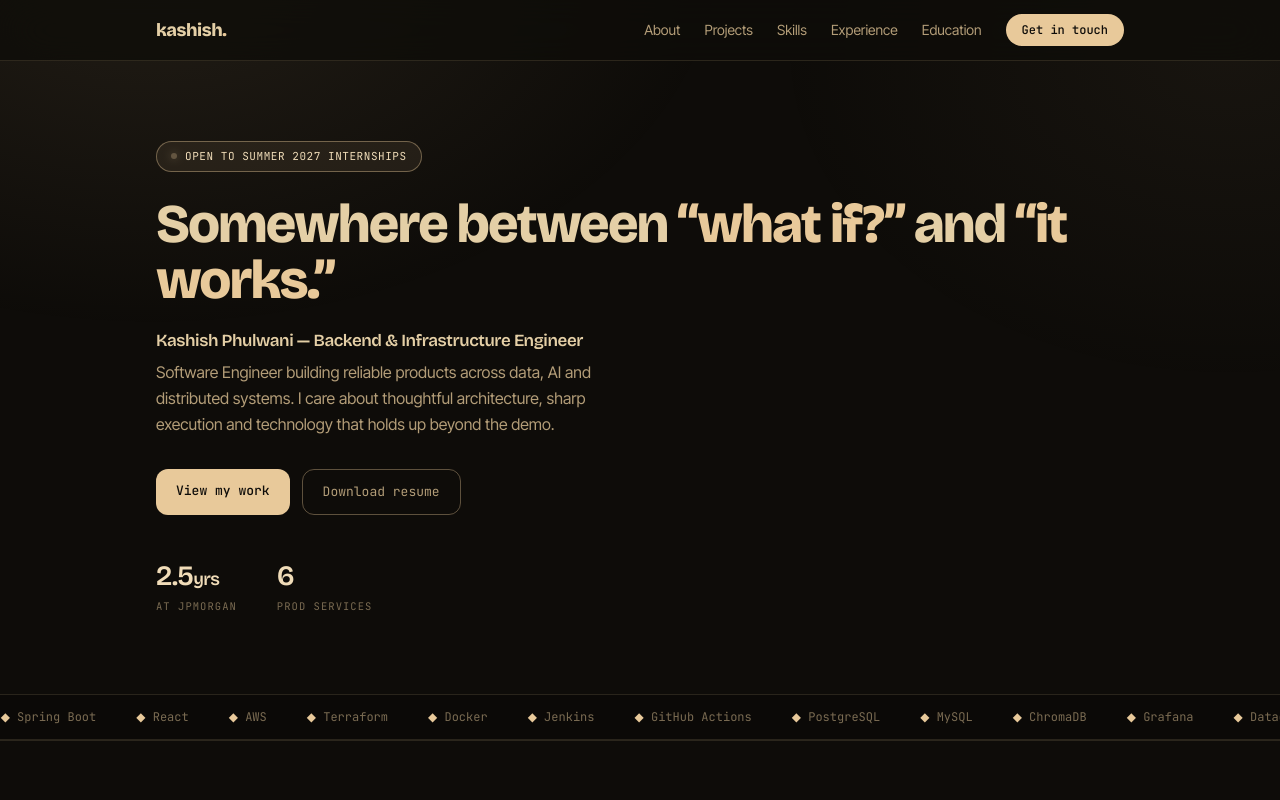
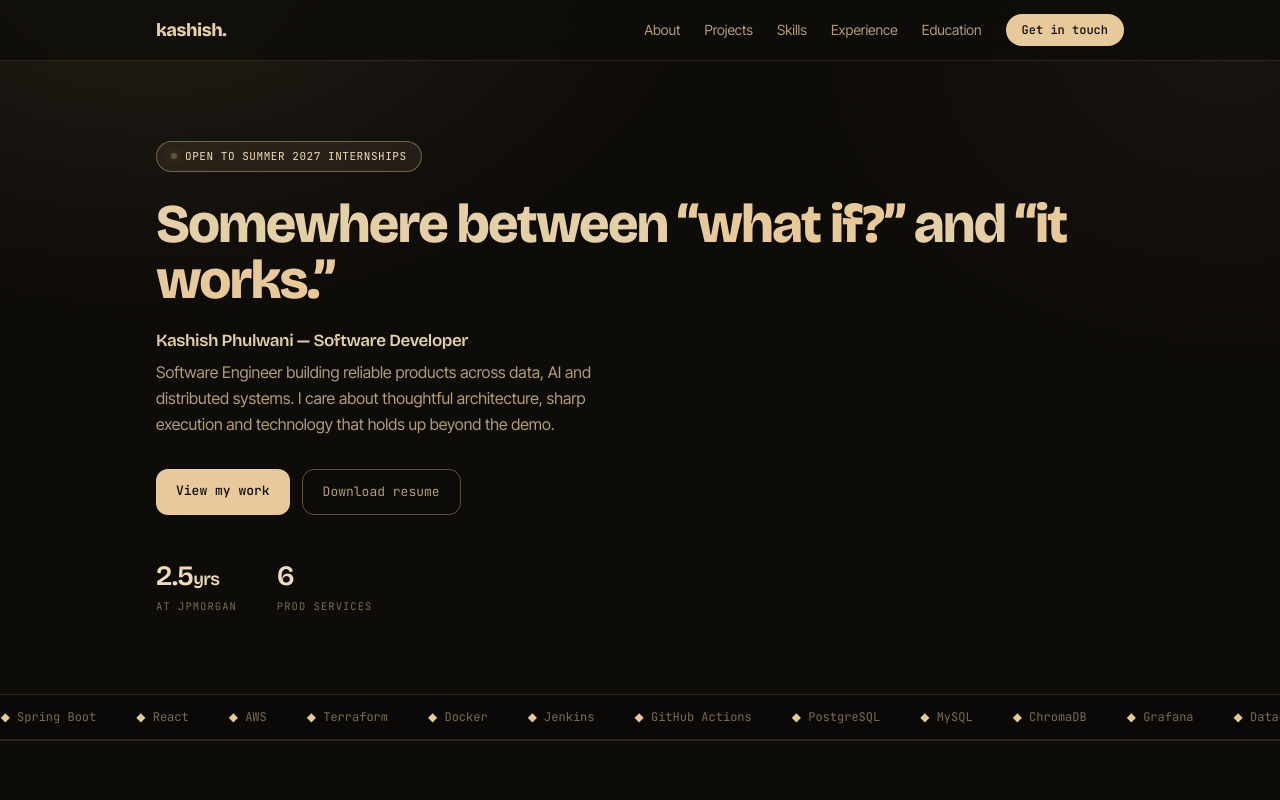
Before and after one commit to kashish0201/portfolio, a Next.js app: page / in a window 1280 px wide. Shown: the top 800 px of the page. Built offline with nearby package versions, Linux system fonts and the light colour scheme.

Commit message:
Update role title to Software Developer.

```diff
--- a/app/layout.tsx
+++ b/app/layout.tsx
@@ -24,11 +24,11 @@ const jetbrains = JetBrains_Mono({
 });
 
 export const metadata: Metadata = {
-  title: "Kashish Phulwani — Backend & Infrastructure Engineer",
+  title: "Kashish Phulwani — Software Developer",
   description:
-    "Backend and infrastructure engineer. Data pipelines, RESTful services and AI retrieval systems — observable, reproducible, and hard to break.",
+    "Software developer. Data pipelines, RESTful services and AI retrieval systems — observable, reproducible, and hard to break.",
   openGraph: {
-    title: "Kashish Phulwani — Backend & Infrastructure Engineer",
+    title: "Kashish Phulwani — Software Developer",
     description:
       "Data pipelines, RESTful services and AI retrieval systems — observable, reproducible, and hard to break.",
     type: "website",
--- a/data/content.ts
+++ b/data/content.ts
@@ -5,7 +5,7 @@ export const profile = {
   name: "Kashish Phulwani",
   brand: "kashish",
   status: "OPEN TO SUMMER 2027 INTERNSHIPS",
-  role: "Backend & Infrastructure Engineer",
+  role: "Software Developer",
   headline: [
     { text: "Somewhere between ", accent: false },
     { text: "\u201Cwhat if?\u201D", accent: true },
```
